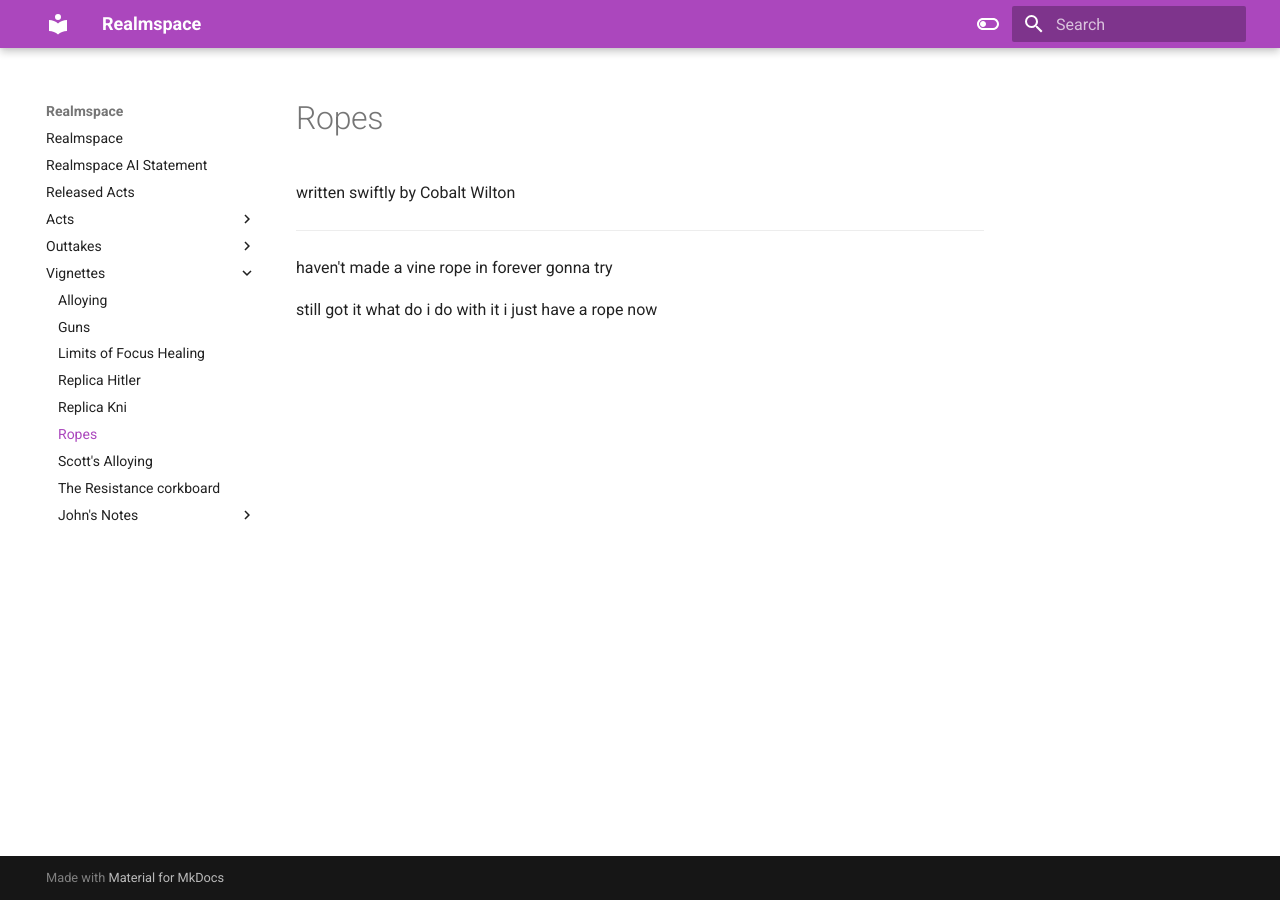
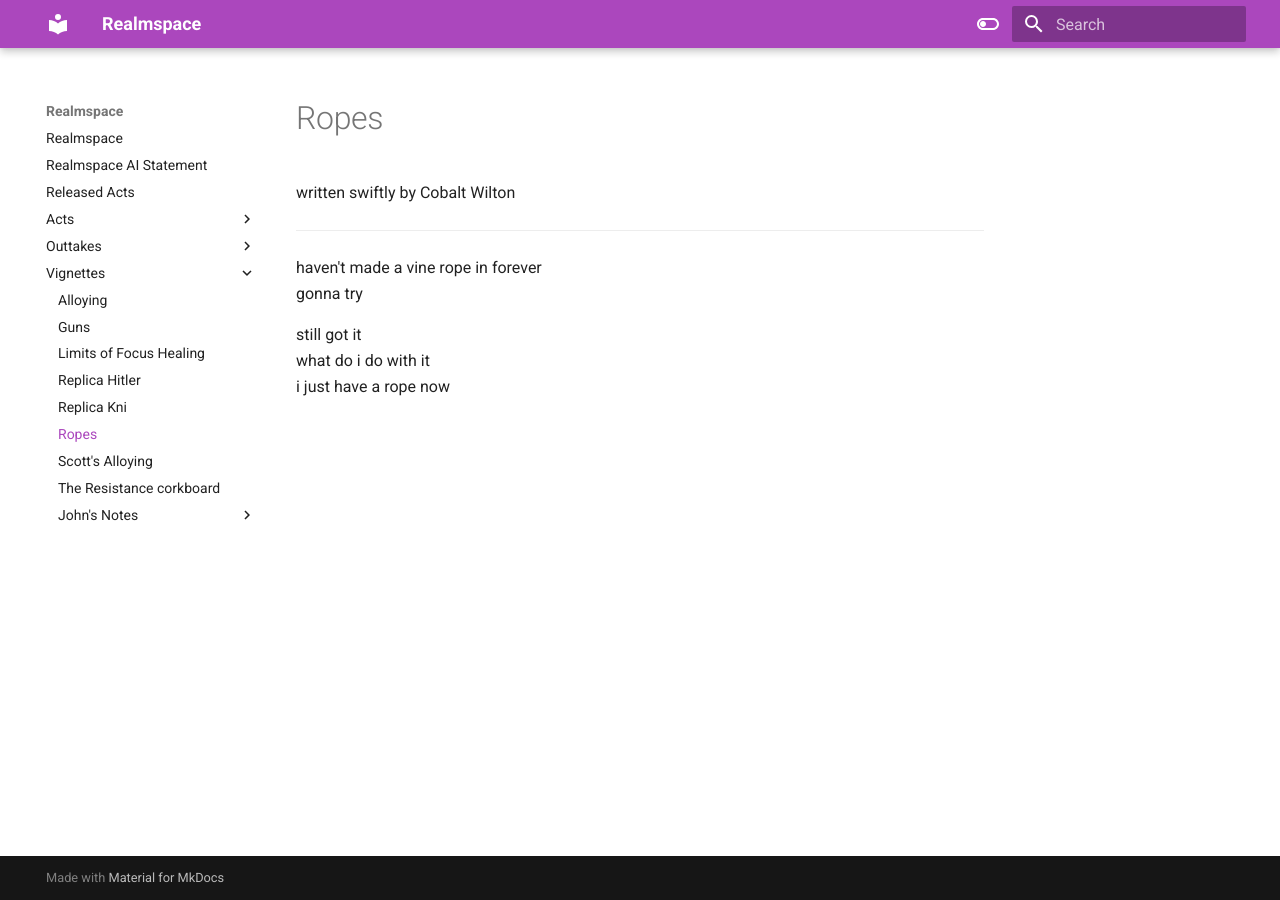
Before and after one commit to EliMCGamerGuy/Realmspace, an MkDocs documentation site: the page built from docs/Vignettes/Ropes.md, in a window 1280 px wide. Built offline with MkDocs 1.6.1 and Material for MkDocs 9.7.7, drawn with Linux system fonts in a browser that asks for light colours.

Commit message:
Update mkdocs.yml

```diff
--- a/mkdocs.yml
+++ b/mkdocs.yml
@@ -24,6 +24,7 @@ theme:
 
 # Extensions
 markdown_extensions:
+  - markdown.extensions.nl2br
   - footnotes
   # - attr_list
   - pymdownx.arithmatex:
```
